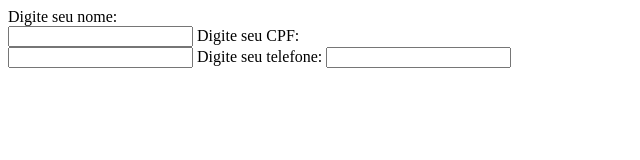
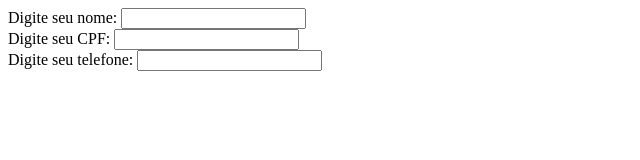
Before and after one commit to DevNCH/formulario, a plain HTML site: page index.html in a window 1280 px wide. Shown: the whole page, without its empty margins (0-640 px from the left). Drawn offline with Linux system fonts and the light colour scheme.

Commit message:
Update index.html

```diff
--- a/index.html
+++ b/index.html
@@ -5,10 +5,10 @@
   </head>
   <body>
     <form>
-      <label for="nome">Digite seu nome:</label><br>
-      <input type="text" id="nome" name="nome">
-      <label for="CPF">Digite seu CPF:</label><br>
-      <input type="text" id="CPF" name="CPF">
+      <label for="nome">Digite seu nome:</label>
+      <input type="text" id="nome" name="nome"><br>
+      <label for="CPF">Digite seu CPF:</label>
+      <input type="text" id="CPF" name="CPF"><br>
       <label for="Telefone">Digite seu telefone:</label>
       <input type="text" id="telefone" name="telefone">
     </form>
```
